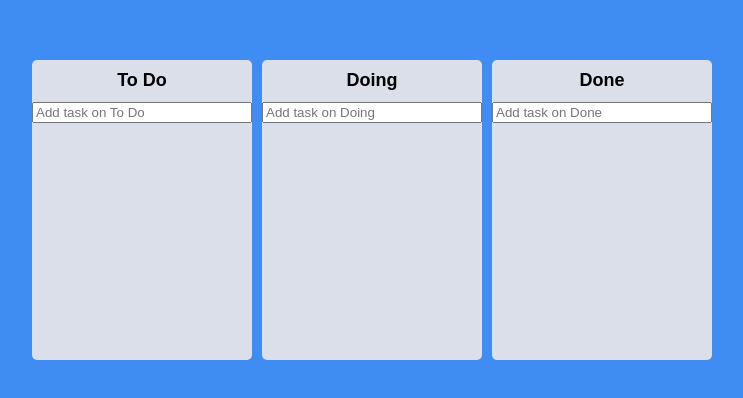
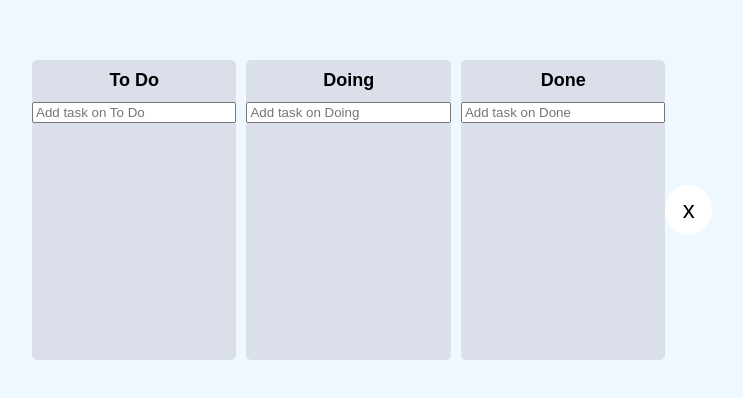
Before and after one commit to jiiiiiaiiiii/react__trello, a React (Create React App) app: page / in a window 1280 px wide. Shown: the part 190-588 px from the top of the page, without its empty margins (268-1011 px from the left). Built offline with nearby package versions, Linux system fonts and the light colour scheme.

Commit message:
Delete Card(Task)
- Delete Btn
- Trash can

```diff
--- a/src/App.tsx
+++ b/src/App.tsx
@@ -3,6 +3,7 @@ import styled from 'styled-components';
 import { useRecoilState } from 'recoil';
 import { toDoState } from './atom';
 import Board from './Components/Board';
+import TrashCan from './Components/TrashCan';
 
 const Wrapper = styled.div`
   display: flex;
@@ -26,7 +27,7 @@ function App() {
 
   const onDragEnd = (info: DropResult) => {
     // console.log(info);
-    const {destination, draggableId, source} = info;
+    const { destination, source } = info;
     // 0. No Destination
     if (!destination) return;
 
@@ -40,13 +41,16 @@ function App() {
         // console.log(taskObj);
         return {
           ...allBoards,
-          [source.droppableId]: boardCopy
+          [source.droppableId]: boardCopy,
         };
-      })
+      });
     }
 
     // ✨2. Cross Board Movement
-    if (destination.droppableId !== source.droppableId) {
+    if (
+      destination.droppableId !== 'trash' &&
+      destination.droppableId !== source.droppableId
+    ) {
       setToDos((allBoards) => {
         const sourceBoard = [...allBoards[source.droppableId]];
         const taskObj = sourceBoard[source.index];
@@ -57,9 +61,21 @@ function App() {
         return {
           ...allBoards,
           [source.droppableId]: sourceBoard,
-          [destination.droppableId] : targetBoard
-        }
-      })
+          [destination.droppableId]: targetBoard,
+        };
+      });
+    }
+
+    //  ✨3. Delete Task
+    if (destination.droppableId === 'trash') {
+      setToDos((allBoards) => {
+        const sourceBoard = [...allBoards[source.droppableId]];
+        sourceBoard.splice(source.index, 1);
+        return {
+          ...allBoards,
+          [source.droppableId]: sourceBoard,
+        };
+      });
     }
   };
 
@@ -71,6 +87,7 @@ function App() {
             <Board boardId={boardId} key={boardId} toDos={toDos[boardId]} />
           ))}
         </Boards>
+        <TrashCan />
       </Wrapper>
     </DragDropContext>
   );
--- a/src/Components/Board.tsx
+++ b/src/Components/Board.tsx
@@ -28,7 +28,12 @@ interface IAreaProps {
 
 const Area = styled.div<IAreaProps>`
   padding: 20px;
-  background-color: ${(props) => (props.isDraggingOver ? '#dfe6e9' : (props.isDraggingFromThis ? '#b2bec3' :'transparent'))};
+  background-color: ${(props) =>
+    props.isDraggingOver
+      ? '#dfe6e9'
+      : props.isDraggingFromThis
+      ? '#b2bec3'
+      : 'transparent'};
   flex-grow: 1;
   max-height: max-content;
   transition: background-color 0.3s ease-in-out;
@@ -36,7 +41,9 @@ const Area = styled.div<IAreaProps>`
 
 const Form = styled.form`
   width: 100%;
-	input {width: 100%;}
+  input {
+    width: 100%;
+  }
 `;
 
 interface IBoardProps {
@@ -50,37 +57,46 @@ interface IForm {
 
 function Board({ toDos, boardId }: IBoardProps) {
   const setToDos = useSetRecoilState(toDoState);
-	const {register, setValue, handleSubmit} = useForm<IForm>();
-	const onValid = ({toDo}:IForm) => {
-		const newToDo= {
+  const { register, setValue, handleSubmit } = useForm<IForm>();
+  const onValid = ({ toDo }: IForm) => {
+    const newToDo = {
       id: Date.now(),
       text: toDo,
     };
-		setToDos(allBoards => {
+    setToDos((allBoards) => {
       return {
         ...allBoards,
-				[boardId]: [newToDo, ...allBoards[boardId]]
+        [boardId]: [newToDo, ...allBoards[boardId]],
       };
     });
     setValue('toDo', '');
-	}
+  };
   return (
     <Wrapper>
       <Title>{boardId}</Title>
       <Form onSubmit={handleSubmit(onValid)}>
-				<input {...register('toDo', {required: true})} type="text" placeholder={`Add task on ${boardId}`} />
+        <input
+          {...register('toDo', { required: true })}
+          type='text'
+          placeholder={`Add task on ${boardId}`}
+        />
       </Form>
       <Droppable droppableId={boardId}>
         {(provided, snapshot) => (
           <Area
-            isDraggingOver={snapshot.isDraggingOver}	// dragging 여부
-            isDraggingFromThis={Boolean(snapshot.draggingFromThisWith)}  // out-dragging 되는 보드
+            isDraggingOver={snapshot.isDraggingOver} // dragging 여부
+            isDraggingFromThis={Boolean(snapshot.draggingFromThisWith)} // out-dragging 되는 보드
             ref={provided.innerRef}
             {...provided.droppableProps}
           >
             {toDos.map((toDo, index) => (
-              <DragabbleCard key={toDo.id} index={index} toDoId={toDo.id} toDoText={toDo.text
-							} />
+              <DragabbleCard
+                key={toDo.id}
+                index={index}
+                toDoId={toDo.id}
+                toDoText={toDo.text}
+                boardId={boardId}
+              />
             ))}
             {provided.placeholder}
           </Area>
--- a/src/Components/DragabbleCard.tsx
+++ b/src/Components/DragabbleCard.tsx
@@ -1,35 +1,60 @@
 import React from 'react';
-import { Draggable} from 'react-beautiful-dnd';
+import { Draggable } from 'react-beautiful-dnd';
+import { useSetRecoilState } from 'recoil';
 import styled from 'styled-components';
+import { toDoState } from '../atom';
 
-const Card = styled.div<{isDragging: boolean}>`
+const Card = styled.div<{ isDragging: boolean }>`
   border-radius: 5px;
   margin-bottom: 10px;
   padding: 10px;
-  background-color: ${(props) => props.isDragging ? '#74b9ff' : props.theme.cardColor};
-	box-shadow: ${(props) => props.isDragging ? '0px 3px 10px rgba(0, 0, 0, 0.5)' : 'none'};
+  background-color: ${(props) =>
+    props.isDragging ? '#74b9ff' : props.theme.cardColor};
+  box-shadow: ${(props) =>
+    props.isDragging ? '0px 3px 10px rgba(0, 0, 0, 0.5)' : 'none'};
+  position: relative;
+`;
+
+const DelBtn = styled.button`
+  position: absolute;
+  right: 10px;
+  border: none;
+  cursor: pointer;
 `;
 
 interface IDragabbleCardProps {
-	toDoId: number;
-	toDoText: string;
-	index: number;
+  toDoId: number;
+  toDoText: string;
+  index: number;
+  boardId: string;
 }
 
-function DragabbleCard({toDoId, toDoText, index}: IDragabbleCardProps) {
-	console.log(toDoText, 'is rendered');
+function DragabbleCard({ toDoId, toDoText, index, boardId }: IDragabbleCardProps) {
+  // console.log(toDoText, 'is rendered');
+  const setToDos = useSetRecoilState(toDoState);
+  const delCard = () => {
+    setToDos((allBoards) => {
+      const boardCopy = [...allBoards[boardId]];
+      boardCopy.splice(index, 1);
+      return {
+        ...allBoards,
+        [boardId]: boardCopy
+      };
+    })
+  };
 
   return (
-		// draggableId: string;
-    <Draggable draggableId={toDoId+''} index={index}>
+    // draggableId: string;
+    <Draggable draggableId={toDoId + ''} index={index}>
       {(provided, snapshot) => (
         <Card
-					isDragging = {snapshot.isDragging}
+          isDragging={snapshot.isDragging}
           ref={provided.innerRef}
           {...provided.draggableProps}
           {...provided.dragHandleProps}
         >
           {toDoText}
+          <DelBtn onClick={delCard}>X</DelBtn>
         </Card>
       )}
     </Draggable>
--- /dev/null
+++ b/src/Components/TrashCan.tsx
@@ -0,0 +1,31 @@
+import { Droppable } from 'react-beautiful-dnd';
+import styled from 'styled-components'
+
+const Area = styled.div`
+	width: 50px;
+	height: 50px;
+	border-radius: 50%;
+	background-color: white;
+	font-size: 24px;
+	line-height: 50px;
+	text-align: center;
+`;
+
+
+export default function TrashCan() {
+	return (
+		<Droppable droppableId='trash'>
+
+        {(provided, snapshot) => (
+          <Area
+					// isDraggingOver={snapshot.isDraggingOver} // dragging 여부
+					ref={provided.innerRef}
+					{...provided.droppableProps}
+          >
+            x
+          </Area>
+        )}
+
+		</Droppable>
+	)
+}
--- a/src/atom.tsx
+++ b/src/atom.tsx
@@ -15,5 +15,6 @@ export const toDoState = atom<IToDoState>({
 		"To Do": [],
 		Doing: [],
 		Done: [],
+		// Trash: [],
 	},
 });
--- a/src/index.tsx
+++ b/src/index.tsx
@@ -60,7 +60,8 @@ const GlobalStyle = createGlobalStyle`
   body {
     font-weight: 300;
     font-family: 'Source Sans Pro', sans-serif;
-    background-color:${(props) => props.theme.bgColor};
+    /* background:linear-gradient(to bottom, #D7DDE8, #757F9A); */
+    background-color: aliceblue;
     color:black;
     line-height: 1.2;
   }
--- a/src/theme.ts
+++ b/src/theme.ts
@@ -1,7 +1,7 @@
 import { DefaultTheme } from 'styled-components';
 
 export const darkTheme: DefaultTheme = {
-  bgColor: '#3F8CF2',
+  bgColor: '#757f9a',
   boardColor: '#DADFE9',
   cardColor: 'white',
 };
```
Lines whose indentation alone changed are shown as unchanged.
